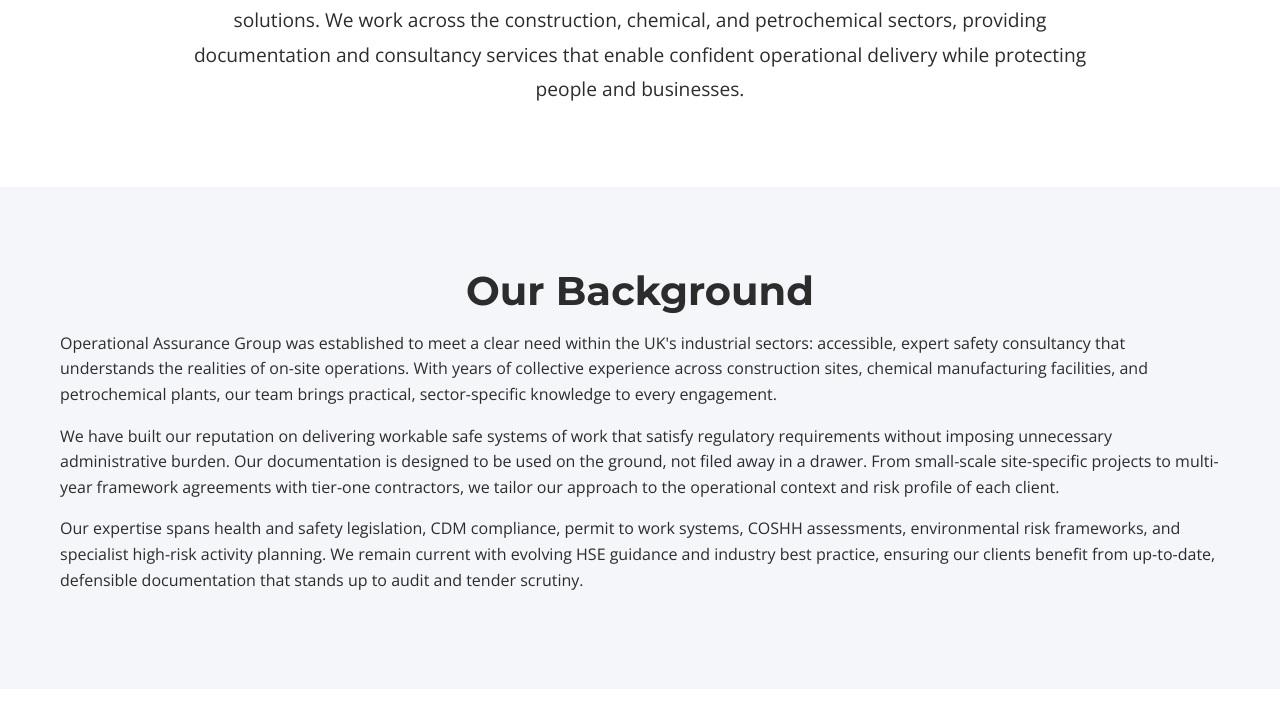
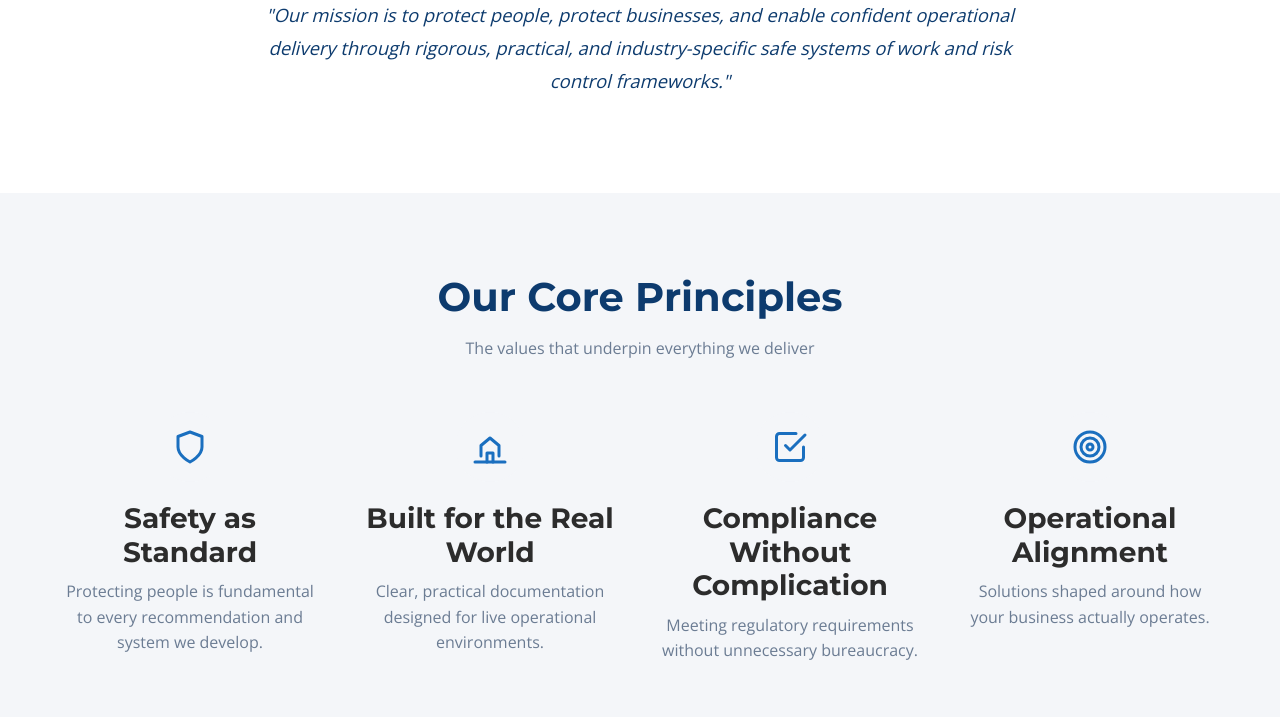
Before and after one commit to Domje/ryan-oag, a website: page about.html in a window 1280 px wide. Shown: the part 546-1263 px from the top of the page. Drawn offline with nearby package versions, Linux system fonts and the light colour scheme.

```diff
--- a/about.html
+++ b/about.html
@@ -66,36 +66,7 @@
     </div>
   </section>
 
-  <!-- Introduction -->
-  <section class="section">
-    <div class="container">
-      <div class="animate-on-scroll">
-        <p style="font-size: 1.2rem; line-height: 1.8; max-width: 900px; margin: 0 auto; text-align: center;">
-          Operational Assurance Group is an experienced, specialist consultancy dedicated to supporting UK industrial operations with practical, compliant, and audit-ready health, safety, and risk control solutions. We work across the construction, chemical, and petrochemical sectors, providing documentation and consultancy services that enable confident operational delivery while protecting people and businesses.
-        </p>
-      </div>
-    </div>
-  </section>
-
-  <!-- 1. Background -->
-  <section class="section content-section grey">
-    <div class="container">
-      <div class="animate-on-scroll" style="text-align: center;">
-        <h2>Our Background</h2>
-      </div>
-      <div class="animate-on-scroll">
-        <p>
-          Operational Assurance Group was established to meet a clear need within the UK's industrial sectors: accessible, expert safety consultancy that understands the realities of on-site operations. With years of collective experience across construction sites, chemical manufacturing facilities, and petrochemical plants, our team brings practical, sector-specific knowledge to every engagement.
-        </p>
-        <p>
-          We have built our reputation on delivering workable safe systems of work that satisfy regulatory requirements without imposing unnecessary administrative burden. Our documentation is designed to be used on the ground, not filed away in a drawer. From small-scale site-specific projects to multi-year framework agreements with tier-one contractors, we tailor our approach to the operational context and risk profile of each client.
-        </p>
-        <p>
-          Our expertise spans health and safety legislation, CDM compliance, permit to work systems, COSHH assessments, environmental risk frameworks, and specialist high-risk activity planning. We remain current with evolving HSE guidance and industry best practice, ensuring our clients benefit from up-to-date, defensible documentation that stands up to audit and tender scrutiny.
-        </p>
-      </div>
-    </div>
-  </section>
+  <!-- Introduction removed - now part of Background section -->
 
   <!-- 2. Mission Statement -->
   <section class="section">
```
